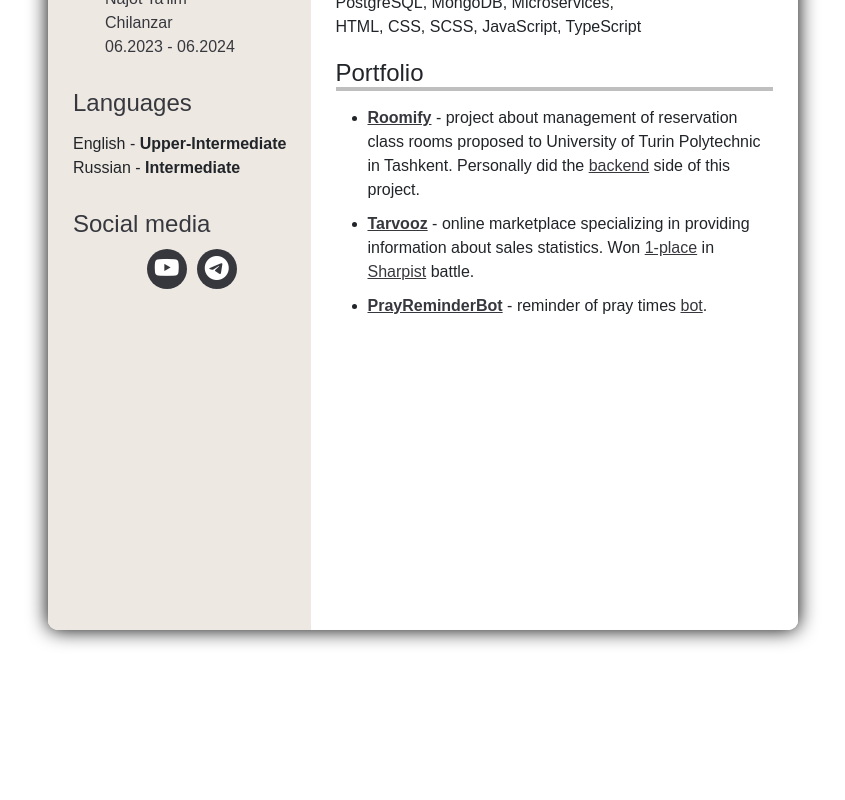
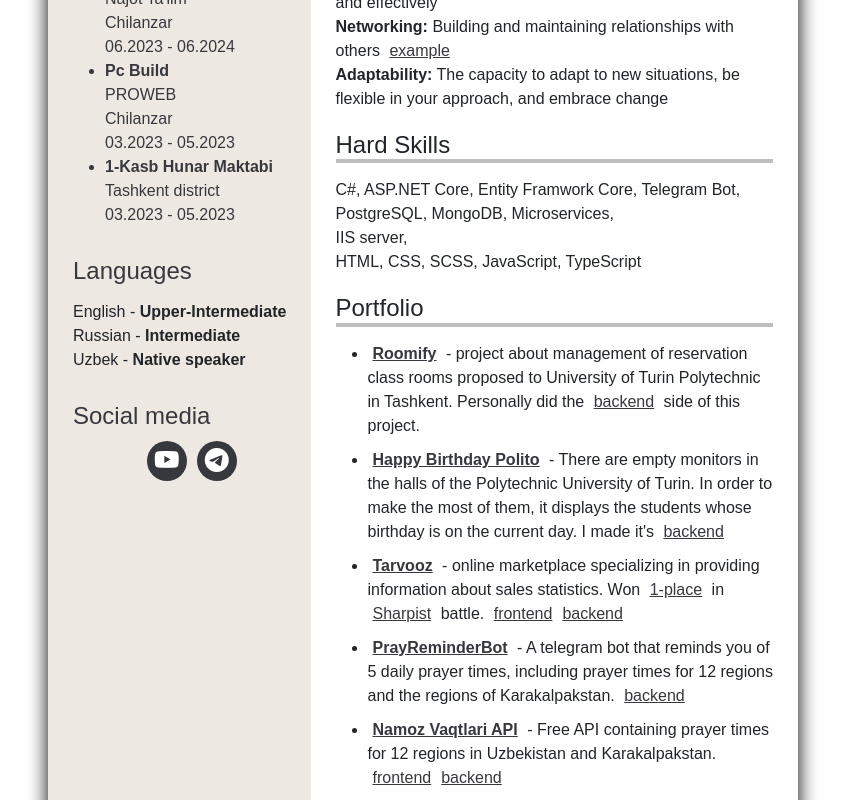
Before and after one commit to AbuProgrammiy/my-resume, an Angular app: page / in a window 1280 px wide. Shown: the part 520-1320 px from the top of the page, without its empty margins (217-1062 px from the left). Before the commit the page ends 1200 px from the top, so only its background shows below. Built offline with nearby package versions, Linux system fonts and the light colour scheme.

Commit message:
making professional

```diff
--- a/src/app/app.component.html
+++ b/src/app/app.component.html
@@ -9,12 +9,13 @@
           <h1 class="full-name">{{fullName}}</h1>
           <p class="sphare-name">{{sphere}}</p>
           <div class="dropdown">
-            <button class="btn btn-secondary dropdown-toggle" type="button" data-bs-toggle="dropdown" aria-expanded="false">
+            <button class="btn btn-secondary dropdown-toggle" type="button" data-bs-toggle="dropdown"
+              aria-expanded="false">
               {{lang}}
             </button>
             <ul class="dropdown-menu" data-bs-theme="dark">
               @for (lng of langs; track $index) {
-                <li (click)="changeLang(lng)" class="dropdown-item">{{lng}}</li>
+              <li (click)="changeLang(lng)" class="dropdown-item">{{lng}}</li>
               }
             </ul>
           </div>
@@ -45,27 +46,68 @@
           <ul class="education">
             <li class="education-description"><span class="course-name">Bootcamp .NET Course</span><br>Najot
               Ta'lim<br>{{chilanzar}}<br>06.2023 - 06.2024</li>
+            <li class="education-description"><span class="course-name">Pc
+                Build</span><br>PROWEB<br>{{chilanzar}}<br>03.2023 - 05.2023</li>
+            <li class="education-description"><span class="course-name">1-Kasb Hunar Maktabi</span>
+              @if(lang=="O'zbekcha"){
+              Toshkent tumani
+              }
+              @else if (lang=="English") {
+              Tashkent district
+              }
+              @else if (lang=="Русский") {
+              Ташкентский район
+              }
+              <br>03.2023 - 05.2023
+            </li>
           </ul>
 
           <h4 class="theme">{{languages}}</h4>
           <ul class="languages">
             <li>{{english}} - <span class="language-level">{{englishLevel}}</span></li>
             <li>{{russian}} - <span class="language-level">{{russianLevel}}</span></li>
+            <li>
+              @if(lang=="O'zbekcha"){
+              O'zbekcha
+              }
+              @else if(lang=="English") {
+              Uzbek
+              }
+              @else if(lang=="Русский") {
+              Русский
+              }
+              -
+              <span class="language-level">
+                @if(lang=="O'zbekcha"){
+                Ona tili
+                }
+                @else if(lang=="English") {
+                Native speaker
+                }
+                @else if(lang=="Русский") {
+                Носитель языка
+                }
+              </span>
+            </li>
           </ul>
           <h4 class="theme">
             @if (lang=="O'zbekcha") {
-              Ijtimoiy tarmoqlar
+            Ijtimoiy tarmoqlar
             }
             @else if (lang=="English") {
-              Social media
+            Social media
             }
             @else if (lang=="Русский") {
-              Социальные сети
+            Социальные сети
             }
           </h4>
           <div class="social-media">
-            <a href="https://www.youtube.com/@Abu_Programmiy" target="_blank"><h4 class="social-icons"><i class="bi bi-youtube"></i></h4></a>
-            <a href="https://t.me/AbuProgrammiy" target="_blank"><h4 class="social-icons"><i class="bi bi-telegram"></i></h4></a>
+            <a href="https://www.youtube.com/@Abu_Programmiy" target="_blank">
+              <h4 class="social-icons"><i class="bi bi-youtube"></i></h4>
+            </a>
+            <a href="https://t.me/AbuProgrammiy" target="_blank">
+              <h4 class="social-icons"><i class="bi bi-telegram"></i></h4>
+            </a>
           </div>
         </div>
       </div>
@@ -76,18 +118,48 @@
           <p class="description-body">{{summaryBody}}</p>
           <h4 class="skills">
             @if (lang=="O'zbekcha") {
-              Ko'nikmalar
+            Yumshoq Ko'nikmalar
             }
             @else if (lang=="English") {
-              Skills
+            Soft Skills
             }
             @else if (lang=="Русский") {
-              Навыки
+            Мягкие Навыки
+            }
+          </h4>
+          <hr class="line">
+          <p class="description-body">
+            @if (lang=="O'zbekcha") {
+              <strong>Muloqot:</strong> ma'lumotni aniq va samarali tarzda etkazish qobiliyati <br>
+              <strong>Tanish-bilish:</strong> boshqalar bilan munosabatlarni o'rnatish va qo'llab-quvvatlash misoli <a target="_blank" class="link" href="https://youtu.be/Xrq2GTuE8dk?si=3IeME8Ivj815KSis">namuna</a> <br>
+              <strong>Moslashuvchanlik:</strong> yangi vaziyatlarga moslashish, yondashuvingizda moslashuvchan bo'lish va o'zgarishlarni qabul qilish qobiliyati <br>
+            }
+            @else if (lang=="English") {
+            <strong>Communication:</strong> The ability to convey information clearly and effectively  <br>
+            <strong>Networking:</strong> Building and maintaining relationships with others <a target="_blank" class="link" href="https://youtu.be/Xrq2GTuE8dk?si=3IeME8Ivj815KSis">example</a> <br>
+            <strong>Adaptability:</strong> The capacity to adapt to new situations, be flexible in your approach, and embrace change <br>
+            }
+            @else if (lang=="Русский") {
+            <strong>Коммуникация:</strong> Коммуникация: способность четко и эффективно передавать информацию.  <br>
+            <strong>Нетворкинг:</strong> Нетворкинг: построение и поддержание отношений с другими людьми <a target="_blank" class="link" href="https://youtu.be/Xrq2GTuE8dk?si=3IeME8Ivj815KSis">например</a> <br>
+            <strong>Адаптивность:</strong> способность адаптироваться к новым ситуациям, быть гибким в своем подходе и принимать изменения. <br>
+            }
+          </p>
+          <h4 class="skills">
+            @if (lang=="O'zbekcha") {
+            Qattiq Ko'nikmalar
+            }
+            @else if (lang=="English") {
+            Hard Skills
+            }
+            @else if (lang=="Русский") {
+            Жесткие Навыки
             }
           </h4>
           <hr class="line">
           <p class="description-body">
             C#, ASP.NET Core, Entity Framwork Core, Telegram Bot, PostgreSQL, MongoDB, Microservices, <br>
+            IIS server, <br>
             HTML, CSS, SCSS, JavaScript, TypeScript
           </p>
           <h4 class="portfolio">{{portfolio}}</h4>
@@ -95,35 +167,117 @@
           <ul class="description-body">
             <li class="project">
               @if (lang=="O'zbekcha") {
-                <a class="link" href="https://roomify-polito.vercel.app" target="_blank"><strong>Roomify</strong></a> - Toshkentdagi Turin politexnika universiteti uchun taklif qilingan sinf xonalarini bron qilishni boshqarish loyihasi. Men shaxsan ushbu loyihaning <a class="link" href="https://github.com/Roomifly/Romify.Backend" target="_blank">backend</a> qismini tayyorlaganman.
+              <a class="link" href="https://roomify-polito.vercel.app" target="_blank"><strong>Roomify</strong></a> -
+              Toshkentdagi Turin politexnika universiteti uchun taklif qilingan sinf xonalarini bron qilishni boshqarish
+              loyihasi. Men shaxsan ushbu loyihaning <a class="link" href="https://github.com/Roomifly/Romify.Backend"
+                target="_blank">backend</a> qismini tayyorlaganman.
               }
               @else if (lang=="English") {
-                <a class="link" href="https://roomify-polito.vercel.app" target="_blank"><strong>Roomify</strong></a> - project about management of reservation class rooms proposed to University of Turin Polytechnic in Tashkent. Personally did the <a class="link" href="https://github.com/Roomifly/Romify.Backend" target="_blank">backend</a> side of this project.
+              <a class="link" href="https://roomify-polito.vercel.app" target="_blank"><strong>Roomify</strong></a> -
+              project about management of reservation class rooms proposed to University of Turin Polytechnic in
+              Tashkent. Personally did the <a class="link" href="https://github.com/Roomifly/Romify.Backend"
+                target="_blank">backend</a> side of this project.
               }
               @else if (lang=="Русский") {
-                <a class="link" href="https://roomify-polito.vercel.app" target="_blank"><strong>Roomify</strong></a> - проект по управлению бронированием учебных помещений, предложенный для Туринскому политехническому университету в Ташкенте. Лично готовил <a class="link" href="https://github.com/Roomifly/Romify.Backend" target="_blank">бэкенд</a> этого проекта.
+              <a class="link" href="https://roomify-polito.vercel.app" target="_blank"><strong>Roomify</strong></a> -
+              проект по управлению бронированием учебных помещений, предложенный для Туринскому политехническому
+              университету в Ташкенте. Лично готовил <a class="link" href="https://github.com/Roomifly/Romify.Backend"
+                target="_blank">бэкенд</a> этого проекта.
               }
             </li>
             <li class="project">
               @if (lang=="O'zbekcha") {
-                <a class="link" href="https://tarvooz.more-info.uz" target="_blank"><strong>Tarvooz</strong></a> - savdo statistikasi haqida ma'lumot berishga ixtisoslashgan onlayn bozor. <a class="link" href="https://najottalim.uz/blog/163" target="_blank">Sharpist</a> musobaqasida <a class="link" href="https://t.me/AbuProgrammiy/75" target="_blank">1-o‘rinni</a> qo‘lga kiritdi.
+              <a class="link" href="https://hbd-polito.vercel.app" target="_blank"><strong>Happy Birthday
+                  Polito</strong></a> -
+              Turin politexnika universitetining zallarida bo'sh monitorlar bor. Shulardan unumli foydalanish maqsadida,
+              joriy kunda o'quvchilar orasida kimni tug'ilgan kuni bo'lsa usha o'quvchilarni ko'rsatadi. Men uni <a
+                target="_blank" class="link" href="https://github.com/AbuProgrammiy/hbd-polito">backend</a> qildim
               }
               @else if (lang=="English") {
-                <a class="link" href="https://tarvooz.more-info.uz" target="_blank"><strong>Tarvooz</strong></a> - online marketplace specializing in providing information about sales statistics. Won <a class="link" href="https://t.me/AbuProgrammiy/75" target="_blank">1-place</a> in <a class="link" href="https://najottalim.uz/blog/163" target="_blank">Sharpist</a> battle.
+              <a class="link" href="https://hbd-polito.vercel.app" target="_blank"><strong>Happy Birthday
+                  Polito</strong></a> -
+              There are empty monitors in the halls of the Polytechnic University of Turin. In order to make the most of
+              them, it displays the students whose birthday is on the current day. I made it's <a target="_blank"
+                class="link" href="https://github.com/AbuProgrammiy/hbd-polito">backend</a>
               }
               @else if (lang=="Русский") {
-                <a class="link" href="https://tarvooz.more-info.uz" target="_blank"><strong>Tarvooz</strong></a> - интернет-магазин, спецализрованный  на предоставлении информации о статистике продаж. Занял <a class="link" href="https://t.me/AbuProgrammiy/75" target="_blank">1-е место</a> в конкурсе <a class="link" href="https://najottalim.uz/blog/163" target="_blank">Sharpist</a>.
+              <a class="link" href="https://hbd-polito.vercel.app" target="_blank"><strong>Happy Birthday
+                  Polito</strong></a> -
+              В залах Туринского политехнического университета пустые мониторы. Чтобы использовать их с максимальной
+              пользой, он покажет ученикам, у кого сегодня день рождения среди учеников. Я сделал его <a target="_blank"
+                class="link" href="https://github.com/AbuProgrammiy/hbd-polito">backend</a>
               }
             </li>
             <li class="project">
               @if (lang=="O'zbekcha") {
-                <a class="link" href="https://t.me/PrayReminder_Bot" target="_blank"><strong>PrayReminderBot</strong></a> - namoz vaqtlarini eslatuvchi telegram <a class="link" href="https://github.com/AbuProgrammiy/PrayReminder" target="_blank">bot</a>.
+              <a class="link" href="https://tarvooz.more-info.uz" target="_blank"><strong>Tarvooz</strong></a> - savdo
+              statistikasi haqida ma'lumot berishga ixtisoslashgan onlayn bozor. <a class="link"
+                href="https://najottalim.uz/blog/163" target="_blank">Sharpist</a> musobaqasida <a class="link"
+                href="https://t.me/AbuProgrammiy/75" target="_blank">1-o‘rinni</a> qo‘lga kiritdi. <a class="link"
+                target="_blank" href="https://github.com/Tarvooz/Tarvooz.UI">frontend</a> <a class="link"
+                target="_blank" href="https://github.com/Tarvooz/Tarvooz.Backend">backend</a>
               }
               @else if (lang=="English") {
-                <a class="link" href="https://t.me/PrayReminder_Bot" target="_blank"><strong>PrayReminderBot</strong></a> - reminder of pray times <a class="link" href="https://github.com/AbuProgrammiy/PrayReminder" target="_blank">bot</a>.
+              <a class="link" href="https://tarvooz.more-info.uz" target="_blank"><strong>Tarvooz</strong></a> - online
+              marketplace specializing in providing information about sales statistics. Won <a class="link"
+                href="https://t.me/AbuProgrammiy/75" target="_blank">1-place</a> in <a class="link"
+                href="https://najottalim.uz/blog/163" target="_blank">Sharpist</a> battle. <a class="link"
+                target="_blank" href="https://github.com/Tarvooz/Tarvooz.UI">frontend</a> <a class="link"
+                target="_blank" href="https://github.com/Tarvooz/Tarvooz.Backend">backend</a>
               }
               @else if (lang=="Русский") {
-                <a class="link" href="https://t.me/PrayReminder_Bot" target="_blank"><strong>PrayReminderBot</strong></a> - <a class="link" href="https://github.com/AbuProgrammiy/PrayReminder" target="_blank">бот</a> напоминание о времени молитвы.
+              <a class="link" href="https://tarvooz.more-info.uz" target="_blank"><strong>Tarvooz</strong></a> -
+              интернет-магазин, спецализрованный на предоставлении информации о статистике продаж. Занял <a class="link"
+                href="https://t.me/AbuProgrammiy/75" target="_blank">1-е место</a> в конкурсе <a class="link"
+                href="https://najottalim.uz/blog/163" target="_blank">Sharpist</a>. <a class="link" target="_blank"
+                href="https://github.com/Tarvooz/Tarvooz.UI">frontend</a> <a class="link" target="_blank"
+                href="https://github.com/Tarvooz/Tarvooz.Backend">backend</a>
+              }
+            </li>
+            <li class="project">
+              @if (lang=="O'zbekcha") {
+              <a class="link" href="https://t.me/PrayReminder_Bot" target="_blank"><strong>PrayReminderBot</strong></a>
+              - 12 ta viloyat va Qoraqalpog'iston mintaqalaridagi namoz vaqtlarini o'z ichiga olgan holda kuniga 5 mahal
+              namoz vaqtlarini eslatuvchi telegram bot. <a class="link" target="_blank"
+                href="https://github.com/AbuProgrammiy/PrayReminder/tree/islomuzVersion">backend</a>
+              }
+              @else if (lang=="English") {
+              <a class="link" href="https://t.me/PrayReminder_Bot" target="_blank"><strong>PrayReminderBot</strong></a>
+              - A telegram bot that reminds you of 5 daily prayer times, including prayer times for 12 regions and the
+              regions of Karakalpakstan. <a class="link" target="_blank"
+                href="https://github.com/AbuProgrammiy/PrayReminder/tree/islomuzVersion">backend</a>
+
+              }
+              @else if (lang=="Русский") {
+              <a class="link" href="https://t.me/PrayReminder_Bot" target="_blank"><strong>PrayReminderBot</strong></a>
+              - Telegram-бот 5 раз в день напоминает время молитвы, в том числе в 12 областях и
+              Каракалпакстана. <a class="link" target="_blank"
+                href="https://github.com/AbuProgrammiy/PrayReminder/tree/islomuzVersion">backend</a>
+              }
+            </li>
+            <li class="project">
+              @if (lang=="O'zbekcha") {
+              <a class="link" href="https://namoz-vaqtlari-api.more-info.uz" target="_blank"><strong>Namoz Vaqtlari
+                  API</strong></a>
+              - O'zbekistonda joylashgan 12 ta viloyat va Qoraqalpog'iston namoz vaqtlarini o'z ichiga olgan tekin API.
+              <a class="link" target="_blank" href="https://github.com/AbuProgrammiy/Praytimes">frontend</a> <a
+                class="link" target="_blank"
+                href="https://github.com/AbuProgrammiy/PrayReminder/tree/namozVaqtlariAPI">backend</a>
+              }
+              @else if (lang=="English") {
+              <a class="link" href="https://namoz-vaqtlari-api.more-info.uz" target="_blank"><strong>Namoz Vaqtlari
+                  API</strong></a>
+              - Free API containing prayer times for 12 regions in Uzbekistan and Karakalpakstan. <a class="link"
+                target="_blank" href="https://github.com/AbuProgrammiy/Praytimes">frontend</a> <a class="link"
+                target="_blank" href="https://github.com/AbuProgrammiy/PrayReminder/tree/namozVaqtlariAPI">backend</a>
+              }
+              @else if (lang=="Русский") {
+              <a class="link" href="https://namoz-vaqtlari-api.more-info.uz" target="_blank"><strong>Namoz Vaqtlari
+                  API</strong></a>
+              - Бесплатный API, содержащий время молитв 12 областей и Каракалпакстана, расположенных в Узбекистане. <a
+                class="link" target="_blank" href="https://github.com/AbuProgrammiy/Praytimes">frontend</a> <a
+                class="link" target="_blank"
+                href="https://github.com/AbuProgrammiy/PrayReminder/tree/namozVaqtlariAPI">backend</a>
               }
             </li>
           </ul>
--- a/src/app/app.component.scss
+++ b/src/app/app.component.scss
@@ -76,7 +76,7 @@
 
 .main-body {
     width: 100%;
-    height: 900px;
+    height: 1200px;
     display: flex;
 }
 
@@ -208,6 +208,8 @@
 
 .link{
     color: rgb(54, 56, 62);
+    margin-left: 5px;
+    margin-right: 5px;
 }
 
 .project{
```
